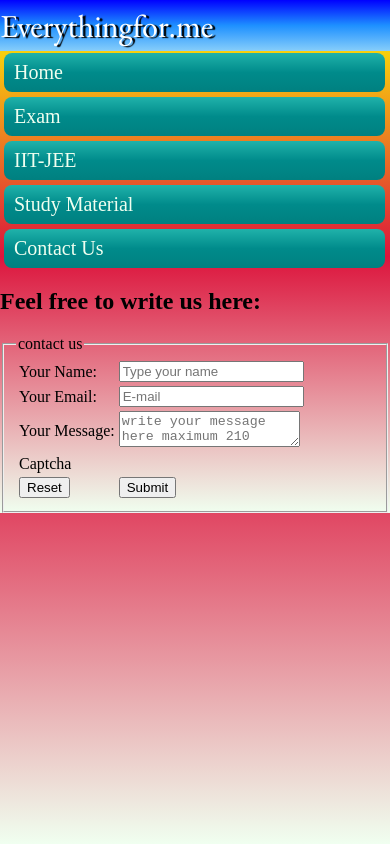
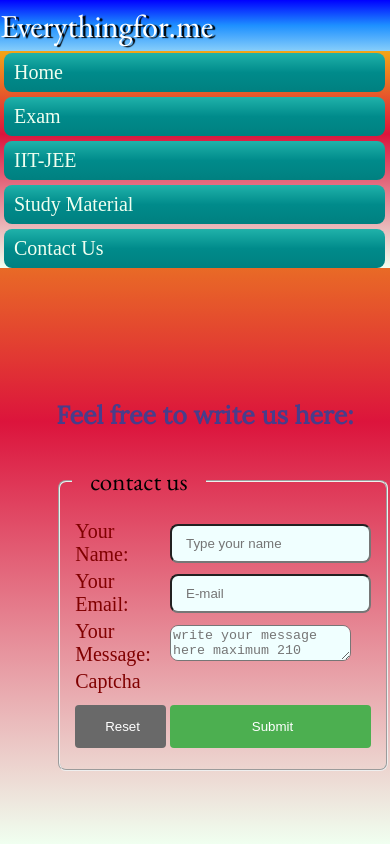
Before and after one commit to rahulsharmaah/everythingfor.me, a plain HTML site: page Contact.html in a window 390 px wide. Drawn offline with nearby package versions, Linux system fonts and the light colour scheme.

Commit message:
Update contact.css

```diff
--- a/contact.css
+++ b/contact.css
@@ -1,103 +1,95 @@
-html,body{margin:0px;
- background:snow;
- animation-name:headerChange;
-	 animation-duration:20s;
-	 animation:headerChange 20s infinite;
-	transition:opacity 500ms ease-in-out;
-	min-height:100%;
-	 justify-content:center;
-	 background-origin:header;
-	 margin: 0;
-		padding: 0;
-		border: 0;
-		font-size: 100%;
-		font: inherit;
-		vertical-align: baseline;}
+	 /* form */
+	 .form{position:fixed;
+	top: 50%;
+  left: 50%;
+  margin-top: -50px;
+  margin-left: -100px;
+  display:flex;
+  flex:1;
+  overflow:visible;
 
-/* header styling here*/
-header{
-	background:linear-gradient(to top,LightSkyBlue,DodgerBlue,Blue);
-	 size:50x;
-	 margin:0px;
-	 padding:5px 0px 4px 0px;
-	 font-size:60px;
-	 color:white;
-	 text-decoration:none;
-      text-shadow:3px 1px 1px black;
-     font-family: 'EB Garamond', serif;
-      margin-right:0px;
-	 }
-	header>a{text-decoration:none;}
-@keyframes headerChange{
-	0%{background:linear-gradient(to top,crimson,lightgreen,PaleVioletRed);}
-25%{background:linear-gradient(to top,honeydew,crimson,yellow);}
-50%{background:linear-gradient(to top,SandyBrown,Sienna,IndianRed);}
-100%{background:linear-gradient(aliceblue,lemonchiffon,RosyBrown);}}
+  border-radius:12px;}
 
+  .hd{position:fixed;
+	top: 48%;
+  left: 48%;
+  margin-top: -52px;
+  margin-left: -88px;
+  color:DarkSlateBlue;
+  font-size:25px;
+  font-family: 'Lora', serif;}
 
+  @media only screen  and (max-width:650px){
+  .form{display:flex;
+  position:absolute;
+  top: 58%;
+  left: 58%;
+  margin-top: -40px;
+  margin-left: -170px;;}}
 
+ @media only screen  and (max-width:650px){
+  .hd{display:flex;
+  position:absolute;
+  top: 52%;
+  left: 58%;
+  margin-top: -40px;
+  margin-left: -170px;;}}
 
+  .contact{border-radius:8px;
+  }
 
-.navigation{
-	display:block;
-	background:linear-gradient();
-    position: sticky;
-    position:-webkit-sticky;
-    top:0;
-	border-radius: 8px;
-	border:3px;
-	overflow: visible;}
+  legend{font-size:25px;
+         font-family:'EB Garamond', serif;
+		 padding:15px 18px;
+		 text-decoration:bold;
+		 }
 
-.navigation>a:link,a:visited{
-	color:navy;
-	padding:8px 10px;
-	color:white;
-	display:inline-block;
-	color:honeydew;
-	font-size:20px;
-    background:linear-gradient(LightSeaGreen,DarkCyan,Teal);
-	text-decoration:none;
-    margin:2px 5px 5px 4px;
-	border-radius: 8px;
-	}
+	input{border-radius:8px;
+	      size:30px;
+		  padding:10px 10px;
+		  text-indent:4px;
+		  background:Azure;}
 
-.navigation>a:hover,a:active{color:navy;
-                 background:linear-gradient(#FFE4B5,Ivory,AntiqueWhite,BurlyWood);
-                 padding:14px 12px 12px 18px ;
-                 transition:fade-out;
-				 transition:o.7s;
-				 border-radius:9px;
-				 border-color:black;}
-				 .active{background:linear-gradient();}
+   .txt{size:50px;
+   vertical-align:text-top;
+    border-radius:8px;
+	position:block;
+	height:80px 50px;
+	background:Azure;}
 
+	label{font-size:20px;
+	color:Maroon;}
 
- .section{position:sticky;}
- .msg{background:linear-gradient(green,yellow);}
+	input[type=submit]{width: 100%;
+         background-color: #4CAF50;
+         color: white;
+         padding: 14px 20px;
+         margin: 8px 0;
+         border: none;
+        border-radius: 4px;
+        cursor: pointer;
+       }
 
- .msg,#start{
-   padding:14px 12px;
-   margin:10px 0px 10px 10px;
- animation-name:msgBg;
-	 animation-duration:20s;
-	 animation:msgBg 20s infinite;
-	 font-family:font-family: 'Lora', serif;
-	 font-size:20px;
-	 overflow: visible;}
+	   input[type=Reset]{width: 100%;
+         background-color: DimGray;
+         color: white;
+         padding: 14px 20px;
+         margin: 8px 0;
+         border: none;
+        border-radius: 4px;
+        cursor: pointer;
+       }
 
-	 #start{background:linear-gradient(yellow,red);
-	 text-align:left;
-	  text-indent: 50px;
-  text-align: justify;
-  letter-spacing: 1px;
-  overflow: visible;}
-	#start::first-line {
-  color: #008CBA;
-	font-size: xx-large;}
+	   input[type=submit]:hover{
+  background-color: teal;
+  text-transform:uppercase;
 
- @keyframes msgBg{
-	 0%{background:linear-gradient(#E0FFFF,salmon,#F5F5DC,#FFF0F5);}
- 100%{background:linear-gradient(tomato,#FFFFF0);}}
+}
+ input[type=Reset]:hover{
+  background-color:LightCoral;
+  text-transform:uppercase;
+ }
 
- @media only screen and (max-width:650px){
-	 .navigation>a:link,a:visited{display:block;}
-	 header{font-size:32px;}
+tabel{ padding:10px 10px;
+  border-style:collapse;
+     }
```
